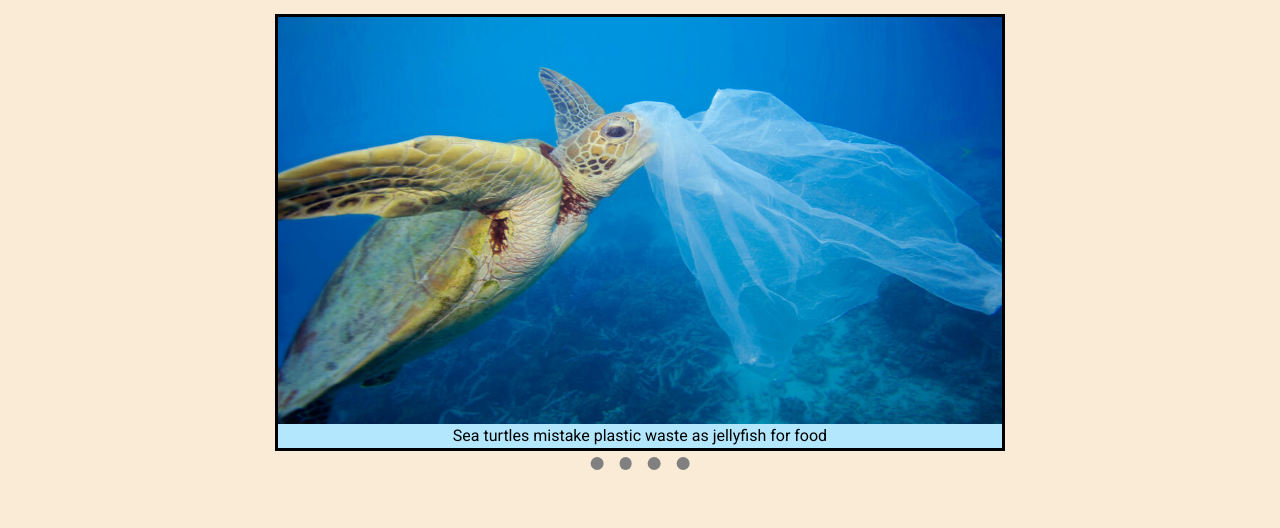
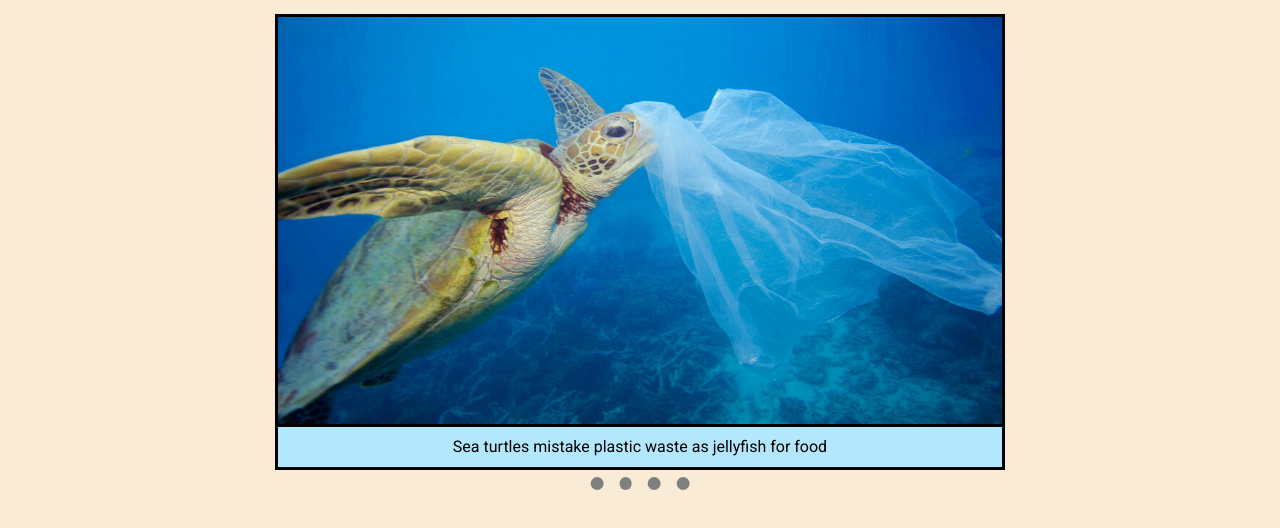
Before and after one commit to oliveryeo/sustainability_web, a website built with webpack: page src/templates/index.html in a window 1280 px wide. Shown: the part 66-594 px from the top of the page. Built offline with nearby package versions, Linux system fonts and the light colour scheme.

Commit message:
Edit styling for carousel
Change figcaption top and bottom padding, and add
a top border.

```diff
--- a/src/styles/main.css
+++ b/src/styles/main.css
@@ -164,6 +164,8 @@
 #carousel > .carousel-slide figcaption {
   text-align: center;
   background-color: rgb(179, 231, 253);
+  padding: 0.5rem 0;
+  border-top: solid;
 }
 
 #carousel > .carousel-slide-indicator {
```
